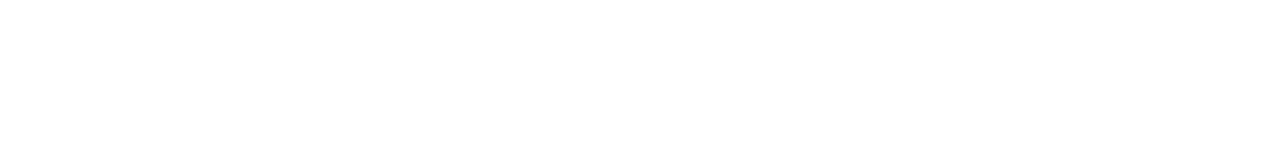
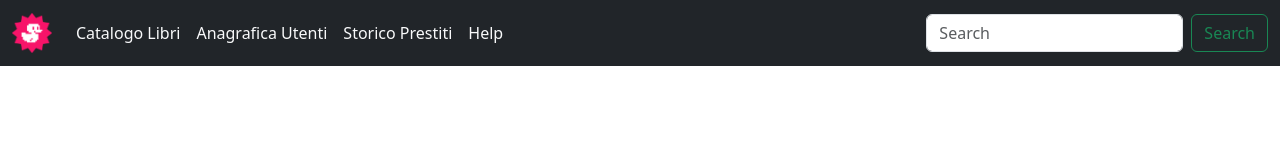
Before and after one commit to Efestus31/html-css-bootstrap-dashboard, a plain HTML site: page index.html in a window 1280 px wide. Drawn offline with nearby package versions, Linux system fonts and the light colour scheme.

Commit message:
add nav bar

```diff
--- a/index.html
+++ b/index.html
@@ -20,7 +20,34 @@
 
     <body>
         <header>
-
+            <nav class="navbar navbar-expand-lg bg-dark ">
+                <div class="container-fluid">
+                  <a class="navbar-brand" href="#"><img height="40" src="./img/duck.png" alt=""></a>
+                  <button class="navbar-toggler" type="button" data-bs-toggle="collapse" data-bs-target="#navbarNav" aria-controls="navbarNav" aria-expanded="false" aria-label="Toggle navigation">
+                    <span class="navbar-toggler-icon"></span>
+                  </button>
+                  <div class="collapse navbar-collapse" id="navbarNav">
+                    <ul class="navbar-nav me-auto">
+                      <li class="nav-item">
+                        <a class="nav-link active link-light" aria-current="page" href="#">Catalogo Libri</a>
+                      </li>
+                      <li class="nav-item">
+                        <a class="nav-link link-light" href="#">Anagrafica Utenti</a>
+                      </li>
+                      <li class="nav-item">
+                        <a class="nav-link link-light" href="#">Storico Prestiti</a>
+                      </li>
+                      <li class="nav-item">
+                        <a class="nav-link link-light" href="#">Help</a>
+                      </li>
+                    </ul>
+                    <form class="d-flex " role="search">
+                        <input class="form-control me-2" type="search" placeholder="Search" aria-label="Search">
+                        <button class="btn btn-outline-success" type="submit">Search</button>
+                      </form>
+                  </div>
+                </div>
+              </nav>
         </header>
         <main></main>
         <footer>
```
